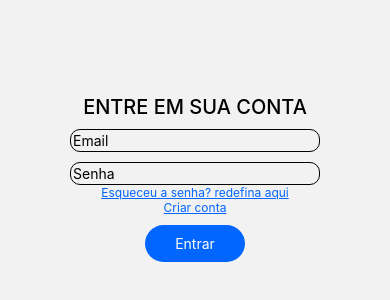
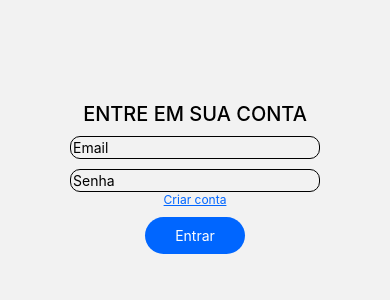
Before and after one commit to LuisGuilh3rme/school-learn-plataform, a React Native app: screen /Authentication in a window 390 px wide. Shown: the part 244-544 px from the top of the page. Built offline with nearby package versions, Linux system fonts and the light colour scheme.

Commit message:
feat: remove temporary text

```diff
--- a/src/screens/authentication/Authentication.screen.tsx
+++ b/src/screens/authentication/Authentication.screen.tsx
@@ -161,7 +161,6 @@ export default function AuthenticationScreen({
         />
       </View>
       <View style={styles.center}>
-        <Text style={styles.link}>Esqueceu a senha? redefina aqui</Text>
         <Pressable onPress={() => navigation.navigate("SignUp")}>
           <Text style={styles.link}>Criar conta</Text>
         </Pressable>
```
